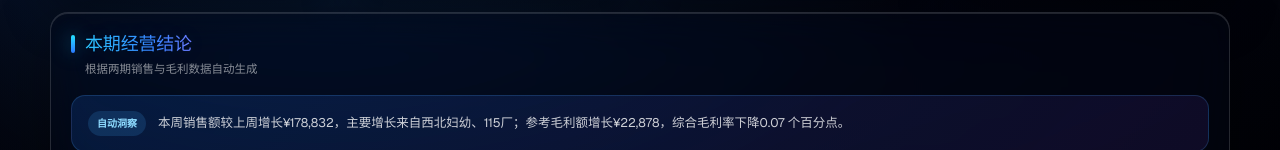
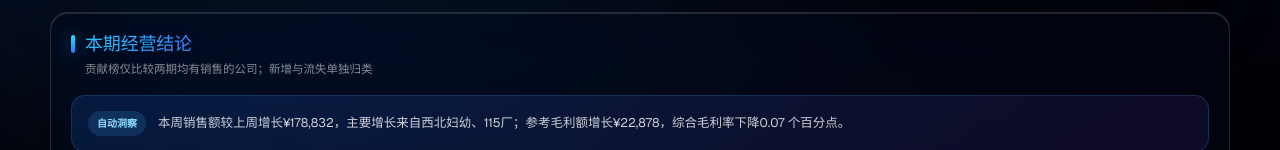
Before and after one commit to zhangyuan-ai/customer-sales-biweekly-dashboard, a Next.js app: page / in a window 1280 px wide. Shown: the part 429-579 px from the top of the page. Built offline with nearby package versions, Linux system fonts and the light colour scheme.

Commit message:
Clarify comparable company insight scope

```diff
--- a/app/page.tsx
+++ b/app/page.tsx
@@ -258,7 +258,7 @@ export default function Home() {
     </article>)}</section>
 
     <section className="content-section insight-section">
-      <SectionTitle note="根据两期销售与毛利数据自动生成">本期经营结论</SectionTitle>
+      <SectionTitle note="贡献榜仅比较两期均有销售的公司；新增与流失单独归类">本期经营结论</SectionTitle>
       <div className="insight-summary"><span>自动洞察</span><p>{insightNarrative}</p></div>
       <div className="insight-grid">{insightCards.map((item) => <article key={item.label}>
         <p>{item.label}</p><strong>{item.company}</strong><span className={item.tone}>{item.value}</span>
```
